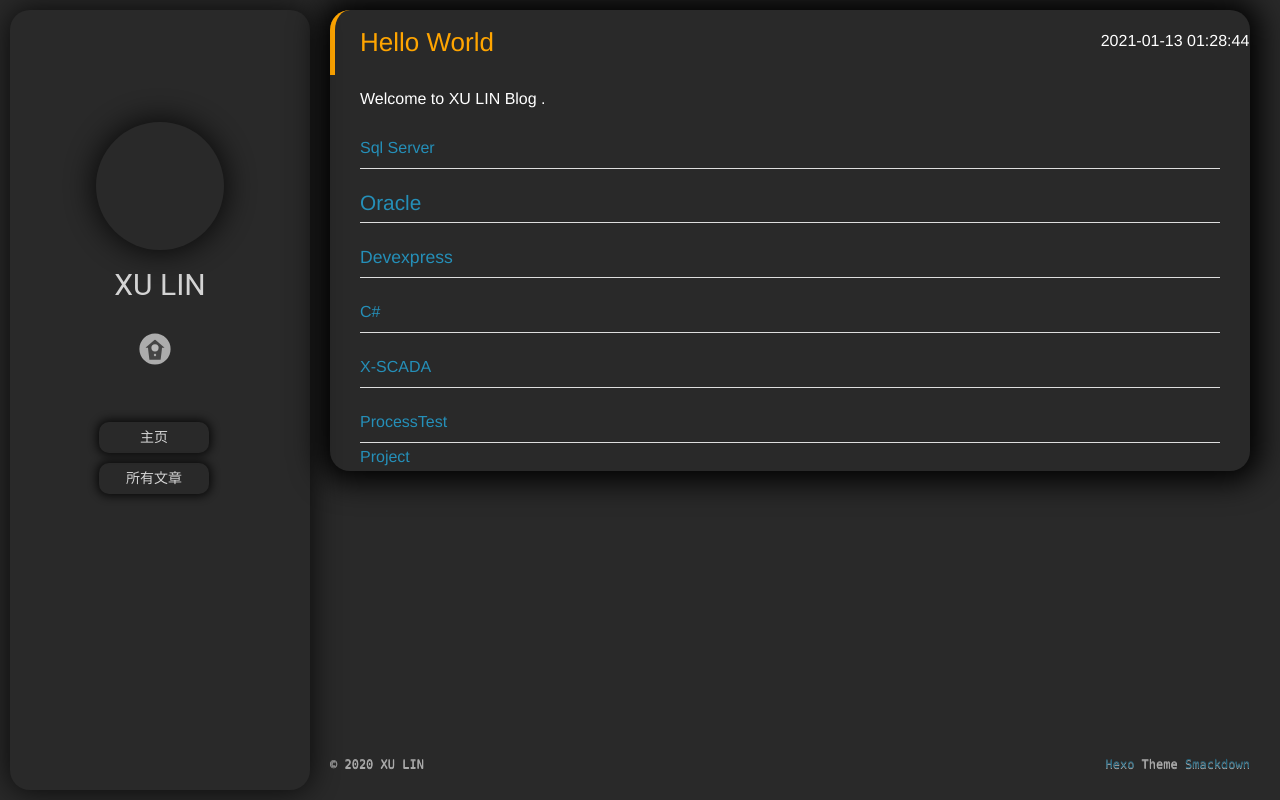
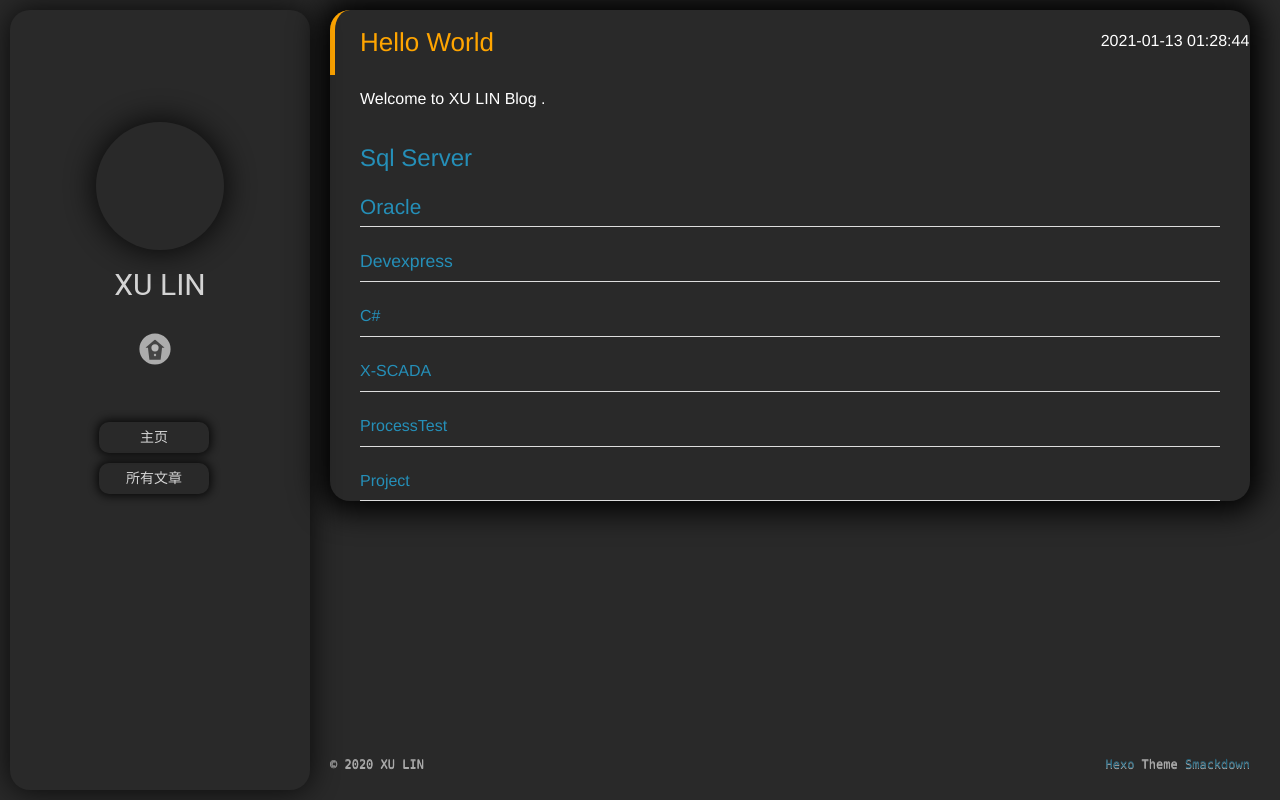
Before and after one commit to 13467299642/13467299642.github.io, a plain HTML site: page index.html in a window 1280 px wide. Drawn offline with nearby package versions, Linux system fonts and the light colour scheme; some packages are replaced by stand-ins of ours; a script that the page names is missing.

Commit message:
Update index.html

```diff
--- a/index.html
+++ b/index.html
@@ -187,9 +187,9 @@
 						<div class="article-entry" itemprop="articleBody">
 
 							<p>Welcome to XU LIN Blog .</p>
-							<h6 id="Sql Server">
+							<h1 id="Sql Server">
 								<a href="/archives/2020/SqlServer.html" class="Sql Server" title="Sql Server">Sql Server</a>
-							</h6>
+							</h1>
 							<h2 id="Oracle">
 								<a href="/archives/2020/Oracle.html" class="Oracle" title="Oracle">Oracle</a>
 							</h2>
@@ -205,9 +205,9 @@
 							<h6 id="ProcessTest">
 								<a href="/archives/2020/ProcessTest.html" class="ProcessTest" title="ProcessTest">ProcessTest</a>
 							</h6>
-							<h7 id="Project">
+							<h6 id="Project">
 								<a href="/archives/2020/Project.html" class="Project" title="Project">Project</a>
-							</h7>
+							</h6>
 
 						</div>
 
```
